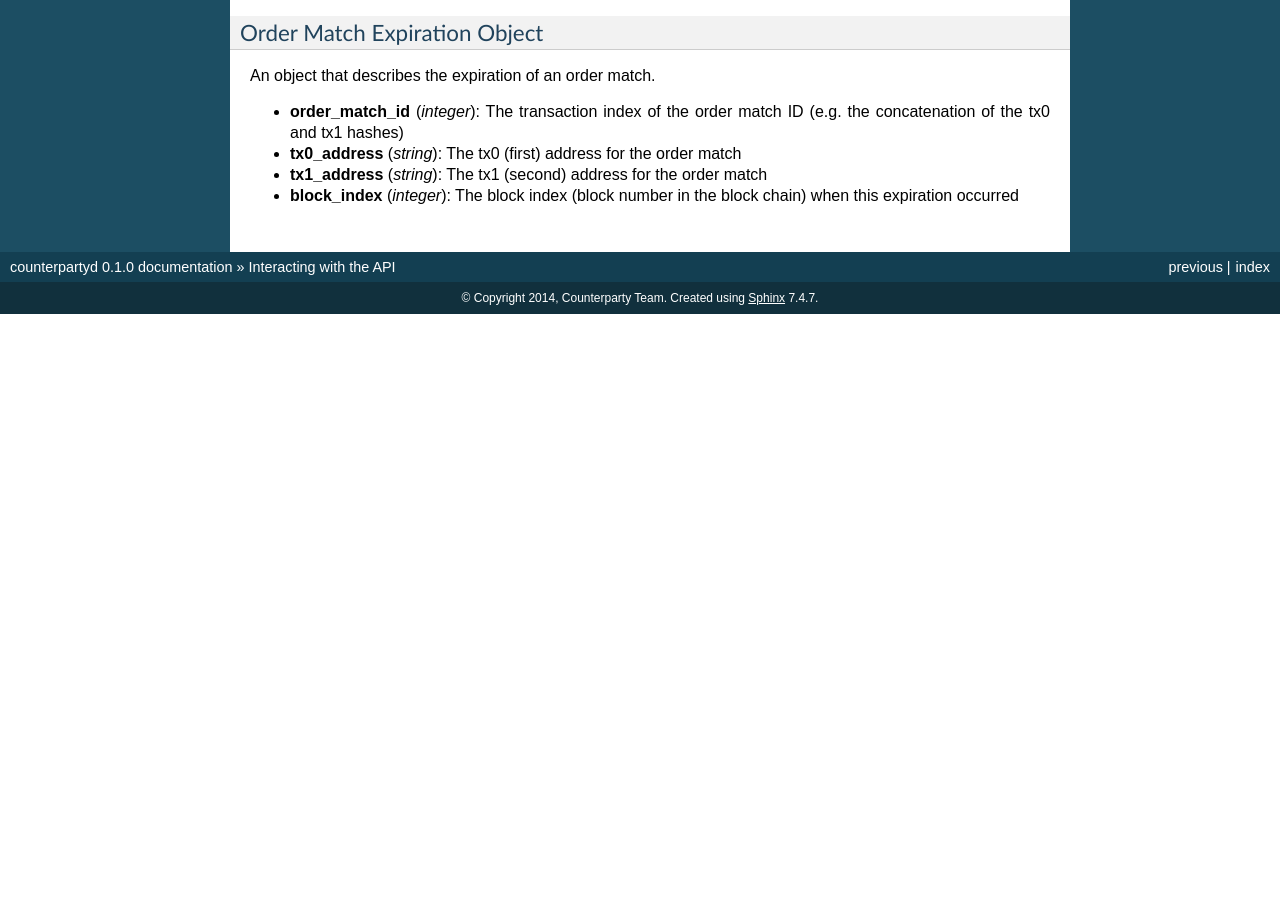
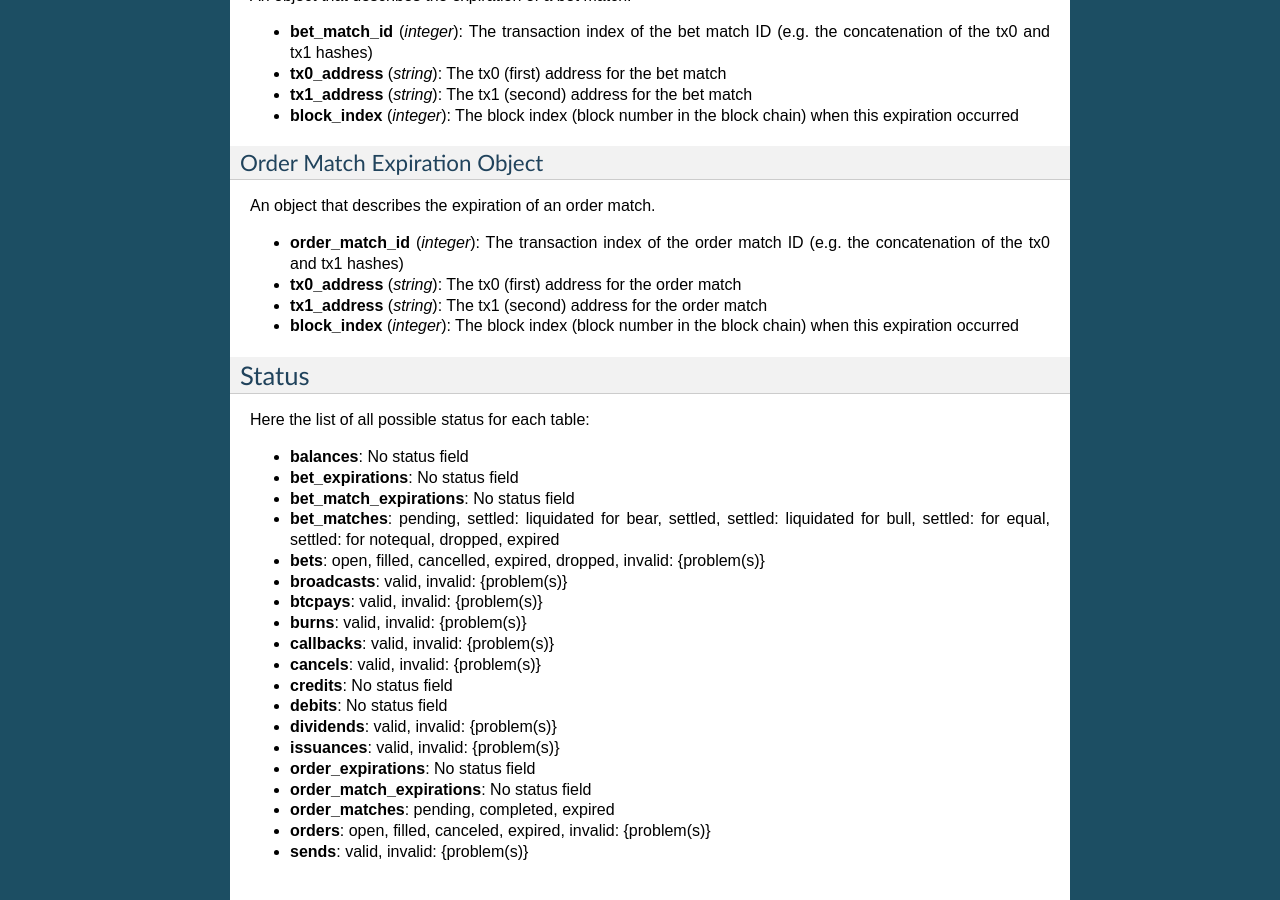
Before and after one commit to CounterpartyXCP/counterparty-core, a Sphinx documentation site: the page built from docs/API.rst, in a window 1280 px wide and 900 px high, scrolled down 17758 px. Built offline with Sphinx 7.4.7, drawn with Linux system fonts in a browser that asks for light colours; before the commit the page ends 18072 px from its top, so only the background shows below that; some of the changed text lies outside the part shown.

Commit message:
complete docs + fix default status in translate() + improve some indexes

```diff
--- a/docs/API.rst
+++ b/docs/API.rst
@@ -236,13 +236,17 @@ get_{table}
   * **order_dir (string):** The direction of the ordering. Either ``asc`` for ascending order, or ``desc`` for descending order. Must be set if ``order_by`` is specified. Leave blank if ``order_by`` is not specified.
   * **start_block (integer):** If specified, only results from the specified block index on will be returned
   * **end_block (integer):** If specified, only results up to and including the specified block index on will be returned
-  * **status (string/array):** return only result with specified status.
+  * **status (string/array):** return only result with specified status. See below the status list for each tables: ref:`status list <status-list>`
   * **limit (integer):** maximum result return by the query. Maximum 1000. For more results, use ``limit`` and ``offset`` parameters to paginate results.
   * **offset (integer):** return rows starting from the next row to the given ``offset``
+  * **show_expired (boolean):** used only when ``table`` is ``orders``. When false get_orders don't return orders which expire next block.
 
 **Return:**
 
   A list of objects with attributes corresponding to the queried table fields
+  **Examples:**
+  To get a listing of bets, call ``get_bets``. This method will return a list of one or more ref:`bet objects <bet-object>` .
+  To get a listing all open orders for a given address call ``get_orders``. This method will return a list of one or more ref:`order objects <order-object>`.
 
 .. _get_address:
 
@@ -953,3 +957,30 @@ An object that describes the expiration of an order match.
 * **tx0_address** (*string*): The tx0 (first) address for the order match
 * **tx1_address** (*string*): The tx1 (second) address for the order match
 * **block_index** (*integer*): The block index (block number in the block chain) when this expiration occurred
+
+.. _status-list:
+
+Status
+----------
+
+Here the list of all possible status for each table:
+
+* **balances**: No status field
+* **bet_expirations**: No status field
+* **bet_match_expirations**: No status field
+* **bet_matches**: pending, settled: liquidated for bear, settled, settled: liquidated for bull, settled: for equal, settled: for notequal, dropped, expired
+* **bets**: open, filled, cancelled, expired, dropped, invalid: {problem(s)}
+* **broadcasts**: valid, invalid: {problem(s)}
+* **btcpays**: valid, invalid: {problem(s)}
+* **burns**: valid, invalid: {problem(s)}
+* **callbacks**: valid, invalid: {problem(s)}
+* **cancels**: valid, invalid: {problem(s)}
+* **credits**: No status field
+* **debits**: No status field
+* **dividends**: valid, invalid: {problem(s)}
+* **issuances**: valid, invalid: {problem(s)}
+* **order_expirations**: No status field
+* **order_match_expirations**: No status field
+* **order_matches**: pending, completed, expired
+* **orders**: open, filled, canceled, expired, invalid: {problem(s)}
+* **sends**: valid, invalid: {problem(s)}
```
Also changed, not shown: 2 other files.
